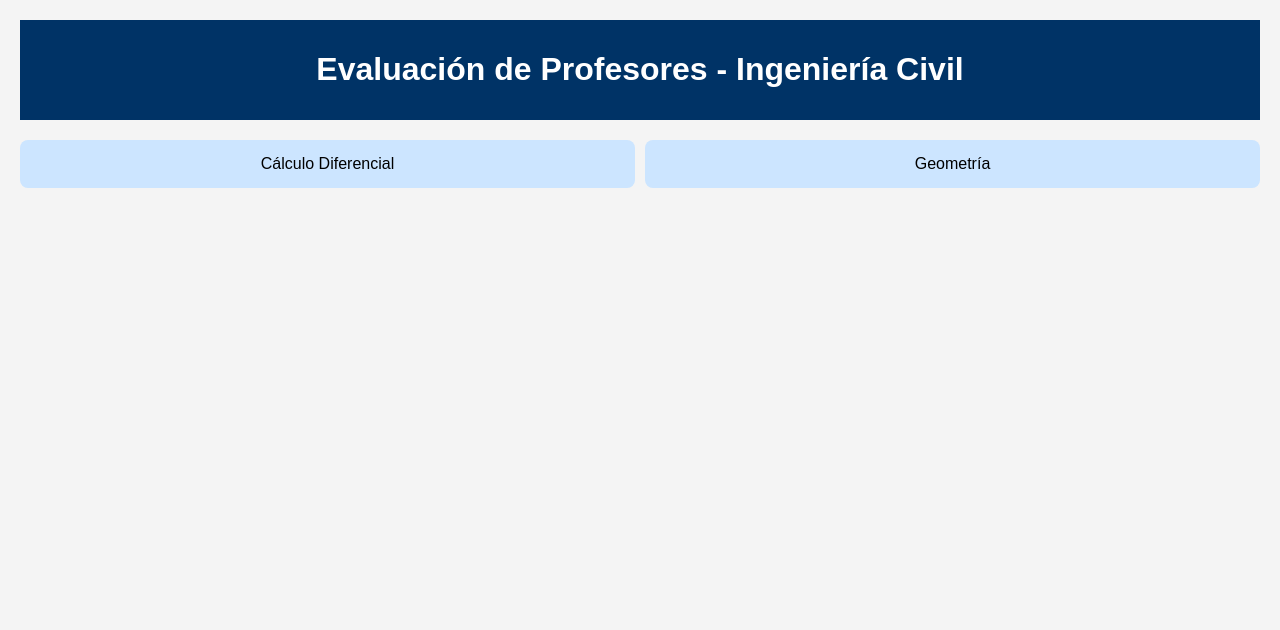
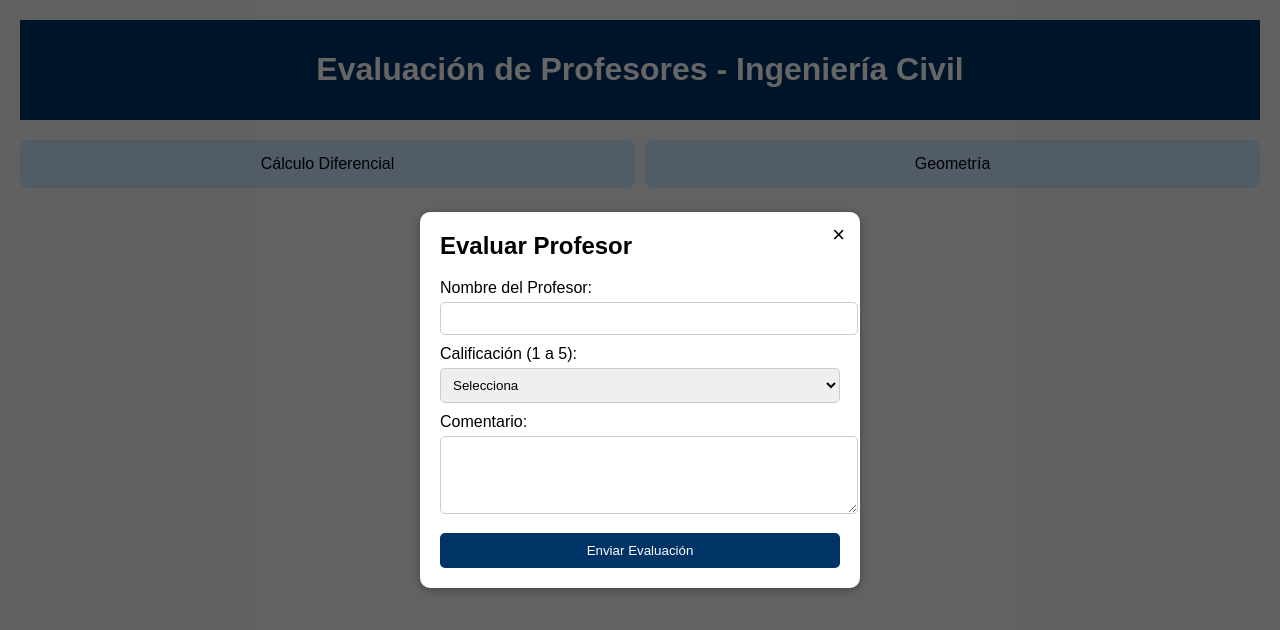
Before and after one commit to Juanjo05N/Teachers, a plain HTML site: page index.html in a window 1280 px wide. Both pictures are taken after a click on the element "Cálculo Diferencial". Drawn offline with Linux system fonts and the light colour scheme.

Commit message:
version ya con calificacion de profesores

```diff
--- a/index.html
+++ b/index.html
@@ -21,7 +21,37 @@
         <!-- Add more later -->
       </section>
     </main>
+    <!-- Evaluation Modal -->
+    <div id="modal" class="modal hidden">
+      <div class="modal-content">
+        <span class="close-button">&times;</span>
+        <h2>Evaluar Profesor</h2>
+        <form id="evaluation-form">
+          <label for="professor-name">Nombre del Profesor:</label>
+          <input
+            type="text"
+            id="professor-name"
+            name="professor-name"
+            required
+          />
 
+          <label for="rating">Calificación (1 a 5):</label>
+          <select id="rating" name="rating" required>
+            <option value="">Selecciona</option>
+            <option value="1">1 - Muy Malo</option>
+            <option value="2">2 - Malo</option>
+            <option value="3">3 - Regular</option>
+            <option value="4">4 - Bueno</option>
+            <option value="5">5 - Excelente</option>
+          </select>
+
+          <label for="comment">Comentario:</label>
+          <textarea id="comment" name="comment" rows="4"></textarea>
+
+          <button type="submit">Enviar Evaluación</button>
+        </form>
+      </div>
+    </div>
     <script src="script.js"></script>
   </body>
 </html>
--- a/script.js
+++ b/script.js
@@ -1,5 +1,36 @@
+const modal = document.getElementById("modal");
+const closeButton = document.querySelector(".close-button");
+const form = document.getElementById("evaluation-form");
+let currentCourse = null;
+
+// Open modal on course click
 document.querySelectorAll(".course").forEach((course) => {
   course.addEventListener("click", () => {
-    alert(`You clicked on ${course.dataset.course}`);
+    currentCourse = course.dataset.course;
+    modal.classList.remove("hidden");
   });
 });
+
+// Close modal
+closeButton.addEventListener("click", () => {
+  modal.classList.add("hidden");
+  form.reset();
+});
+
+// Submit evaluation
+form.addEventListener("submit", (e) => {
+  e.preventDefault();
+  const profName = document.getElementById("professor-name").value;
+  const rating = document.getElementById("rating").value;
+  const comment = document.getElementById("comment").value;
+
+  console.log(`Curso: ${currentCourse}`);
+  console.log(`Profesor: ${profName}`);
+  console.log(`Calificación: ${rating}`);
+  console.log(`Comentario: ${comment}`);
+
+  alert("¡Gracias por tu evaluación!");
+
+  modal.classList.add("hidden");
+  form.reset();
+});
--- a/style.css
+++ b/style.css
@@ -32,3 +32,69 @@ header {
 .course:hover {
   background: #99ccff;
 }
+
+/* Modal base styles */
+.modal {
+  position: fixed;
+  top: 0;
+  left: 0;
+  width: 100%;
+  height: 100%;
+  background: rgba(0, 0, 0, 0.6);
+  display: flex;
+  justify-content: center;
+  align-items: center;
+  z-index: 1000;
+}
+
+.modal.hidden {
+  display: none;
+}
+
+.modal-content {
+  background: white;
+  padding: 20px;
+  border-radius: 10px;
+  width: 90%;
+  max-width: 400px;
+  box-shadow: 0 2px 10px rgba(0, 0, 0, 0.3);
+  position: relative;
+}
+
+.modal-content h2 {
+  margin-top: 0;
+}
+
+.modal-content label {
+  display: block;
+  margin-top: 10px;
+}
+
+.modal-content input,
+.modal-content select,
+.modal-content textarea {
+  width: 100%;
+  padding: 8px;
+  margin-top: 5px;
+  border-radius: 5px;
+  border: 1px solid #ccc;
+}
+
+.modal-content button {
+  margin-top: 15px;
+  width: 100%;
+  padding: 10px;
+  background: #003366;
+  color: white;
+  border: none;
+  border-radius: 5px;
+  cursor: pointer;
+}
+
+.close-button {
+  position: absolute;
+  top: 10px;
+  right: 15px;
+  font-size: 22px;
+  cursor: pointer;
+}
```
